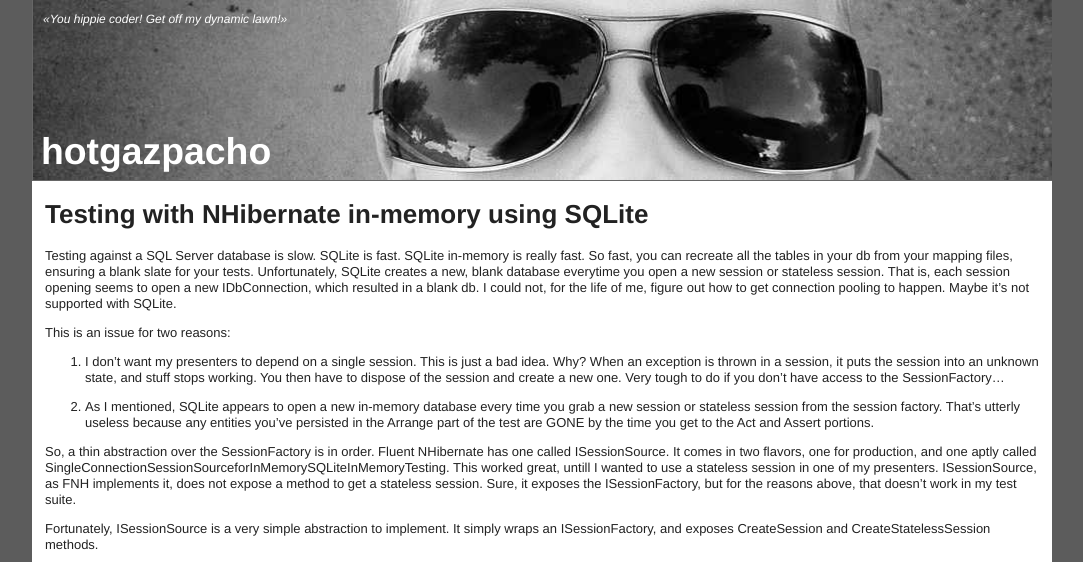
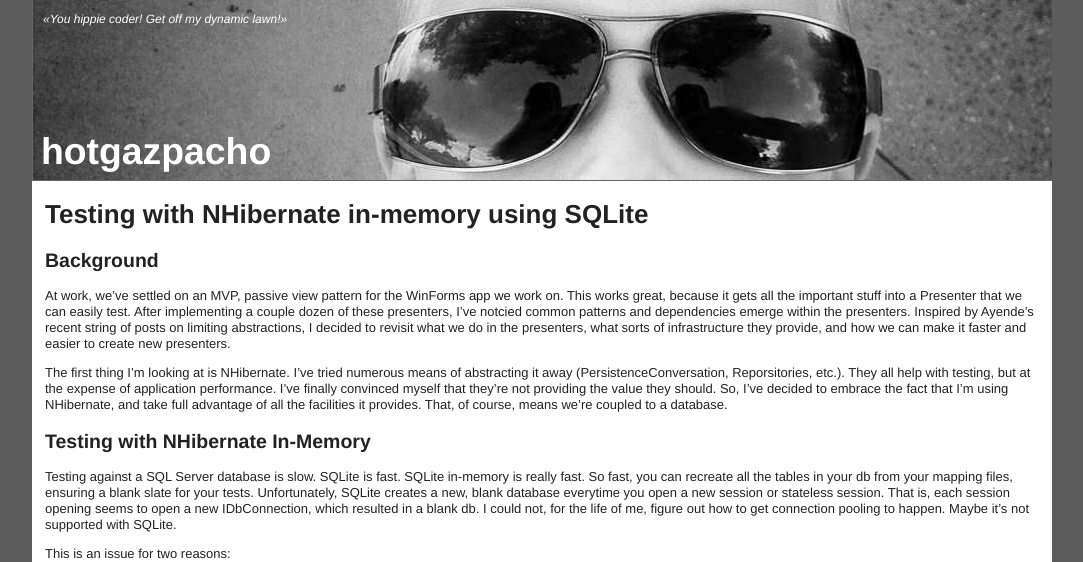
Before and after one commit to hotgazpacho/hotgazpacho.github.com, a Jekyll site: the page built from _posts/2012-03-30-testing-with-nhibernate-in-memory.markdown, in a window 1280 px wide and 900 px high, cut to the strip 0-562 px from the top of the window. Shown: the whole strip, without its empty margins (98-1181 px from the left). Built offline with Jekyll 4.4.1, drawn with Linux system fonts in a browser that asks for light colours; nearby versions of some CDN libraries; Markdown is read by kramdown in place of the engine named in the settings; comment, search, counter and statistics services are not loaded.

Commit message:
Revise Testing with NHibernate in-memory post.
Add a bit of exposition

```diff
--- a/_posts/2012-03-30-testing-with-nhibernate-in-memory.markdown
+++ b/_posts/2012-03-30-testing-with-nhibernate-in-memory.markdown
@@ -2,6 +2,14 @@
 layout: post
 title: "Testing with NHibernate in-memory using SQLite"
 ---
+## Background
+
+At work, we've settled on an MVP, passive view pattern for the WinForms app we work on. This works great, because it gets all the important stuff into a Presenter that we can easily test. After implementing a couple dozen of these presenters, I've notcied common patterns and dependencies emerge within the presenters. Inspired by Ayende's recent string of posts on limiting abstractions, I decided to revisit what we do in the presenters, what sorts of infrastructure they provide, and how we can make it faster and easier to create new presenters.
+
+The first thing I'm looking at is NHibernate. I've tried numerous means of abstracting it away (PersistenceConversation, Reporsitories, etc.). They all help with testing, but at the expense of application performance. I've finally convinced myself that they're not providing the value they should. So, I've decided to embrace the fact that I'm using NHibernate, and take full advantage of all the facilities it provides. That, of course, means we're coupled to a database.
+
+## Testing with NHibernate In-Memory
+
 Testing against a SQL Server database is slow. SQLite is fast. SQLite in-memory is really fast. So fast, you can recreate all the tables in your db from your mapping files, ensuring a blank slate for your tests. Unfortunately, SQLite creates a new, blank database everytime you open a new session or stateless session. That is, each session opening seems to open a new IDbConnection, which resulted in a blank db. I could not, for the life of me, figure out how to get connection pooling to happen. Maybe it's not supported with SQLite.
 
 This is an issue for two reasons:
```
